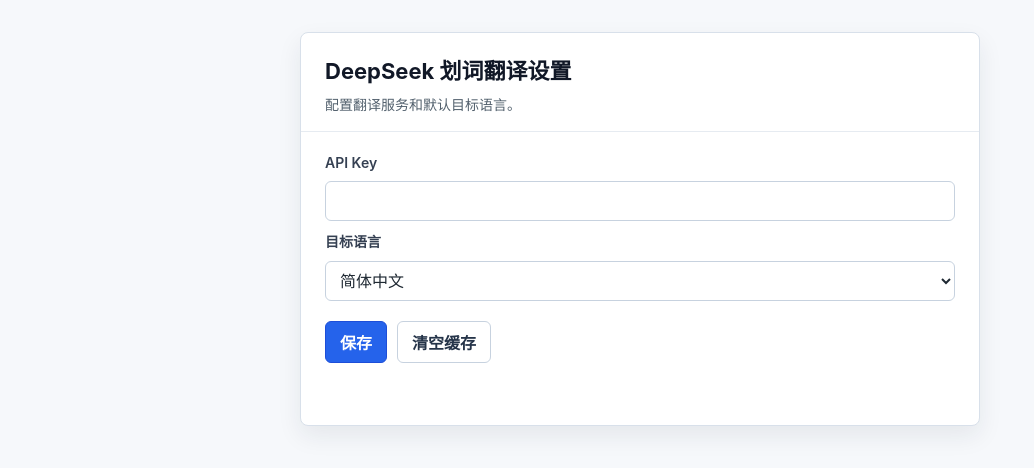
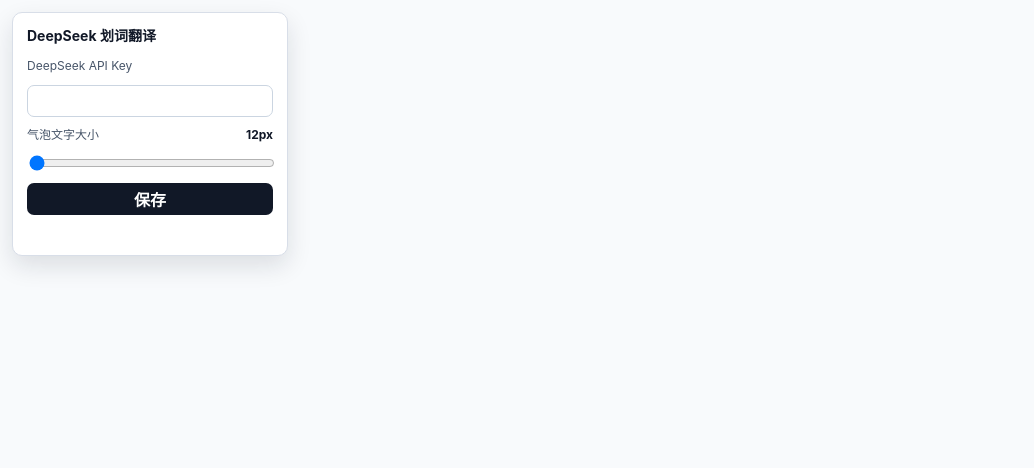
Before and after one commit to mylxy/chrome-translate-plugin, a website built with Vite: page src/options/index.html in a window 1280 px wide. Shown: the whole page, without its empty margins (0-1034 px from the left). Built offline with nearby package versions, Linux system fonts and the light colour scheme; some packages are replaced by stand-ins of ours.

Commit message:
feat: add popup settings panel

```diff
--- a/src/options/index.html
+++ b/src/options/index.html
@@ -7,30 +7,23 @@
     <link rel="stylesheet" href="./styles.css" />
   </head>
   <body>
-    <main class="options-shell">
+    <main class="popup-shell">
       <section class="panel" aria-labelledby="options-title">
         <header class="panel-header">
-          <h1 id="options-title">DeepSeek 划词翻译设置</h1>
-          <p>配置翻译服务和默认目标语言。</p>
+          <h1 id="options-title">DeepSeek 划词翻译</h1>
         </header>
 
         <form class="settings-form">
-          <label for="apiKey">API Key</label>
+          <label for="apiKey">DeepSeek API Key</label>
           <input id="apiKey" name="apiKey" type="password" autocomplete="off" spellcheck="false" />
 
-          <label for="targetLanguage">目标语言</label>
-          <select id="targetLanguage" name="targetLanguage">
-            <option value="zh-CN">简体中文</option>
-            <option value="en-US">English</option>
-            <option value="ja-JP">日本語</option>
-            <option value="ko-KR">한국어</option>
-          </select>
+          <div class="font-size-row">
+            <label for="bubbleFontSize">气泡文字大小</label>
+            <output id="bubbleFontSizeValue" for="bubbleFontSize">12px</output>
+          </div>
+          <input id="bubbleFontSize" name="bubbleFontSize" type="range" min="12" max="20" step="1" value="12" />
 
-          <div class="actions">
-            <button id="save" type="submit">保存</button>
-            <button id="clearCache" class="secondary" type="button">清空缓存</button>
-          </div>
-
+          <button id="save" type="submit">保存</button>
           <p id="status" class="status" role="status" aria-live="polite"></p>
         </form>
       </section>
--- a/src/options/index.ts
+++ b/src/options/index.ts
@@ -1,13 +1,13 @@
-import { clearTranslationCache, getSettings, saveSettings } from "../shared/storage";
+import { getSettings, saveSettings } from "../shared/storage";
 
 const DEFAULT_TARGET_LANGUAGE = "zh-CN";
 const DEFAULT_BUBBLE_FONT_SIZE = 12;
 
 const settingsForm = document.querySelector<HTMLFormElement>(".settings-form");
 const apiKeyInput = document.querySelector<HTMLInputElement>("#apiKey");
-const targetLanguageSelect = document.querySelector<HTMLSelectElement>("#targetLanguage");
+const bubbleFontSizeInput = document.querySelector<HTMLInputElement>("#bubbleFontSize");
+const bubbleFontSizeValue = document.querySelector<HTMLOutputElement>("#bubbleFontSizeValue");
 const saveButton = document.querySelector<HTMLButtonElement>("#save");
-const clearCacheButton = document.querySelector<HTMLButtonElement>("#clearCache");
 const statusElement = document.querySelector<HTMLElement>("#status");
 let isSaving = false;
 
@@ -17,32 +17,34 @@ function setStatus(message: string): void {
   }
 }
 
-function getAvailableTargetLanguage(value: string): string {
-  if (!targetLanguageSelect) {
-    return DEFAULT_TARGET_LANGUAGE;
+function getBubbleFontSizeValue(): number {
+  const value = Number(bubbleFontSizeInput?.value ?? DEFAULT_BUBBLE_FONT_SIZE);
+  return Number.isFinite(value) ? value : DEFAULT_BUBBLE_FONT_SIZE;
+}
+
+function updateBubbleFontSizeLabel(): void {
+  if (bubbleFontSizeValue) {
+    bubbleFontSizeValue.textContent = `${getBubbleFontSizeValue()}px`;
   }
-
-  return Array.from(targetLanguageSelect.options).some((option) => option.value === value)
-    ? value
-    : DEFAULT_TARGET_LANGUAGE;
 }
 
 export async function loadSettings(): Promise<void> {
-  if (!apiKeyInput || !targetLanguageSelect) {
+  if (!apiKeyInput || !bubbleFontSizeInput) {
     return;
   }
 
   try {
     const settings = await getSettings();
     apiKeyInput.value = settings.apiKey;
-    targetLanguageSelect.value = getAvailableTargetLanguage(settings.targetLanguage || DEFAULT_TARGET_LANGUAGE);
+    bubbleFontSizeInput.value = String(settings.bubbleFontSize);
+    updateBubbleFontSizeLabel();
   } catch {
     setStatus("加载设置失败");
   }
 }
 
 async function handleSave(): Promise<void> {
-  if (!apiKeyInput || !targetLanguageSelect || isSaving) {
+  if (!apiKeyInput || !bubbleFontSizeInput || isSaving) {
     return;
   }
 
@@ -54,8 +56,8 @@ async function handleSave(): Promise<void> {
   try {
     await saveSettings({
       apiKey: apiKeyInput.value.trim(),
-      targetLanguage: targetLanguageSelect.value || DEFAULT_TARGET_LANGUAGE,
-      bubbleFontSize: DEFAULT_BUBBLE_FONT_SIZE
+      targetLanguage: DEFAULT_TARGET_LANGUAGE,
+      bubbleFontSize: getBubbleFontSizeValue()
     });
     setStatus("设置已保存");
   } catch {
@@ -68,22 +70,11 @@ async function handleSave(): Promise<void> {
   }
 }
 
-async function handleClearCache(): Promise<void> {
-  try {
-    await clearTranslationCache();
-    setStatus("缓存已清空");
-  } catch {
-    setStatus("清空缓存失败");
-  }
-}
+bubbleFontSizeInput?.addEventListener("input", updateBubbleFontSizeLabel);
 
 settingsForm?.addEventListener("submit", (event) => {
   event.preventDefault();
   void handleSave();
 });
 
-clearCacheButton?.addEventListener("click", () => {
-  void handleClearCache();
-});
-
 void loadSettings();
--- a/src/options/styles.css
+++ b/src/options/styles.css
@@ -1,8 +1,7 @@
 :root {
-  color: #1f2933;
-  background: #f6f8fb;
-  font-family:
-    Inter, ui-sans-serif, system-ui, -apple-system, BlinkMacSystemFont, "Segoe UI", sans-serif;
+  color: #111827;
+  background: #f8fafc;
+  font-family: -apple-system, BlinkMacSystemFont, "Segoe UI", sans-serif;
 }
 
 * {
@@ -11,119 +10,86 @@
 
 body {
   margin: 0;
+  width: 300px;
+  background: #f8fafc;
 }
 
-.options-shell {
-  width: min(100%, 720px);
-  margin: 0 auto;
-  padding: 32px 20px;
+.popup-shell {
+  padding: 12px;
 }
 
 .panel {
-  border: 1px solid #d8e0ea;
-  border-radius: 8px;
+  display: grid;
+  gap: 12px;
+  border: 1px solid #d8dee8;
+  border-radius: 10px;
   background: #ffffff;
-  box-shadow: 0 10px 24px rgb(31 41 51 / 8%);
+  padding: 14px;
+  box-shadow: 0 10px 24px rgba(15, 23, 42, 0.12);
 }
 
-.panel-header {
-  padding: 24px 24px 16px;
-  border-bottom: 1px solid #e6ebf1;
-}
-
-h1 {
+.panel-header h1 {
   margin: 0;
-  color: #111827;
-  font-size: 22px;
-  font-weight: 700;
-  line-height: 1.3;
-}
-
-p {
-  margin: 8px 0 0;
-  color: #52606d;
   font-size: 14px;
-  line-height: 1.5;
+  line-height: 1.35;
 }
 
 .settings-form {
   display: grid;
   gap: 10px;
-  padding: 22px 24px 24px;
 }
 
-label {
-  color: #354052;
-  font-size: 14px;
-  font-weight: 600;
+label,
+.font-size-row {
+  color: #475569;
+  font-size: 12px;
+  line-height: 1.4;
 }
 
-input,
-select {
+.font-size-row {
+  display: flex;
+  align-items: center;
+  justify-content: space-between;
+}
+
+output {
+  color: #111827;
+  font-weight: 650;
+}
+
+input[type="password"] {
   width: 100%;
-  min-height: 40px;
-  border: 1px solid #c7d2df;
-  border-radius: 6px;
-  padding: 8px 10px;
-  color: #1f2933;
-  background: #ffffff;
+  height: 32px;
+  border: 1px solid #cbd5e1;
+  border-radius: 7px;
+  padding: 0 9px;
+  color: #111827;
   font: inherit;
 }
 
-input:focus,
-select:focus {
-  border-color: #2563eb;
-  outline: 3px solid rgb(37 99 235 / 16%);
-}
-
-.actions {
-  display: flex;
-  flex-wrap: wrap;
-  gap: 10px;
-  margin-top: 10px;
+input[type="range"] {
+  width: 100%;
 }
 
 button {
-  min-height: 38px;
-  border: 1px solid #1d4ed8;
-  border-radius: 6px;
-  padding: 8px 14px;
+  height: 32px;
+  border: 0;
+  border-radius: 7px;
+  background: #111827;
   color: #ffffff;
-  background: #2563eb;
+  cursor: pointer;
   font: inherit;
-  font-weight: 700;
-  cursor: pointer;
+  font-weight: 650;
 }
 
-button:hover {
-  background: #1d4ed8;
-}
-
-button.secondary {
-  border-color: #c7d2df;
-  color: #253449;
-  background: #ffffff;
-}
-
-button.secondary:hover {
-  background: #eef3f8;
+button:disabled {
+  cursor: not-allowed;
+  opacity: 0.55;
 }
 
 .status {
-  min-height: 22px;
-  margin-top: 6px;
-  color: #166534;
-  font-weight: 600;
+  min-height: 16px;
+  margin: 0;
+  color: #16a34a;
+  font-size: 11px;
 }
-
-@media (max-width: 480px) {
-  .options-shell {
-    padding: 18px 12px;
-  }
-
-  .panel-header,
-  .settings-form {
-    padding-right: 16px;
-    padding-left: 16px;
-  }
-}
```
Also changed, not shown: src/options/index.test.ts (+25 -49 lines), public/manifest.json.
